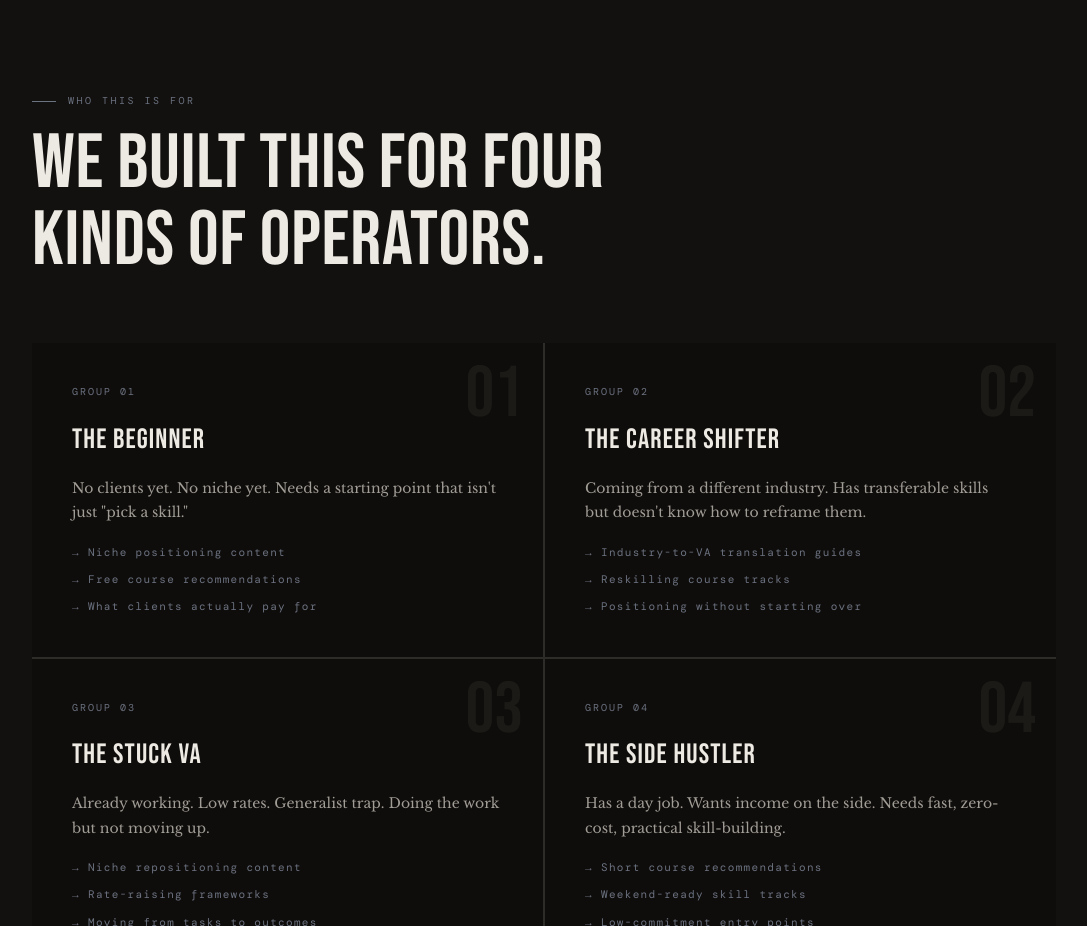
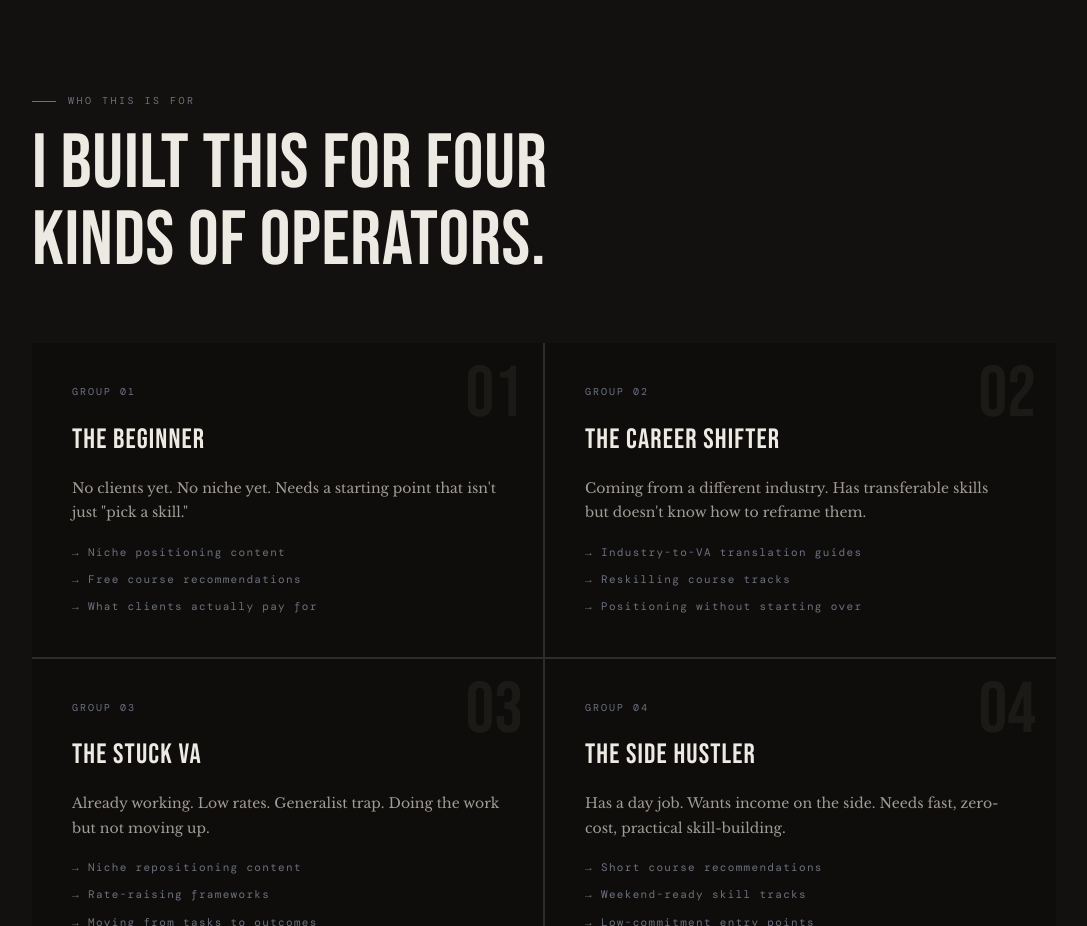
Before and after one commit to kittycataclysmic/marginmomentum-landing, a React (Vite) app: page / in a window 1280 px wide. Shown: the part 4500-5426 px from the top of the page, without its empty margins (96-1183 px from the left). Built offline with nearby package versions, Linux system fonts and the light colour scheme.

Commit message:
Update App.jsx

```diff
--- a/src/App.jsx
+++ b/src/App.jsx
@@ -370,7 +370,7 @@ export default function App() {
         <div className="section-inner">
           <div className="audience-header reveal">
             <div className="section-tag">Who This Is For</div>
-            <h2 className="audience-heading">We Built This for Four Kinds of Operators.</h2>
+            <h2 className="audience-heading">I Built This for Four Kinds of Operators.</h2>
           </div>
 
           <div className="audience-grid">
```
